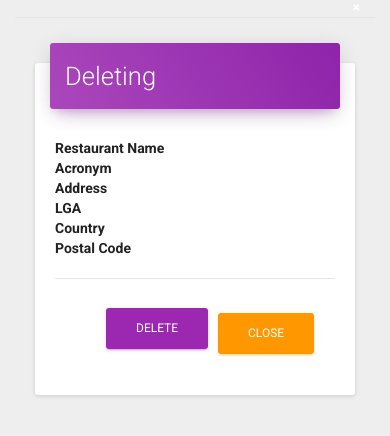
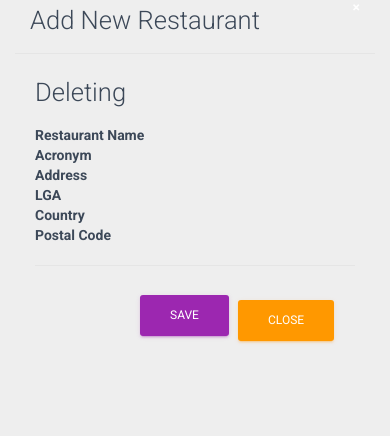
Before and after one commit to meckblack/Restaurant-Management-System, an ASP.NET MVC app: template FMS/Views/Restaurant/Delete.cshtml in a window 390 px wide. Shown: the part 83-519 px from the top of the page. Run offline with ASP.NET Core 8 and stand-ins for ASP.NET MVC 5, Linux system fonts and the light colour scheme; the template is opened without the code that fills it, so the values that code supplies are empty; the project's own start-up code is not run, and a stand-in starts its controllers and pages; some libraries are stand-ins or nearby versions; grey boxes are pictures that could not be loaded.

Commit message:
Fixed the Modal on Create Delete Restaurant

```diff
--- a/FMS/Views/Restaurant/Delete.cshtml
+++ b/FMS/Views/Restaurant/Delete.cshtml
@@ -1,20 +1,20 @@
 @model FMS_Objects.Enities.Restaurant
+
+<!--MODAL HEADER-->
 <div class="modal-header">
     <button type="button" class="close" data-dismiss="modal" aria-hidden="true">×</button>
-
+    <h3 class="modal-title">Add New Restaurant</h3>
 </div>
 
+<!--MODAL BODY-->
 <div class=" modal-body">
     <div class="container-fluid">
         <div class="content">
             <div class="row">
                 <div class="col-md-12">
-                    <div class="card">
-                        <div class="card-header" data-background-color="purple">
                         <h3 class="modal-title">Deleting @Html.DisplayFor(model => model.RestaurantName)</h3>
-                        </div>
                     <div class="card-content">
-                            <dl class="dl-horizontal col-md-offset-2">
+                        <dl class="dl-horizontal">
                             <dt>
                                 @Html.DisplayNameFor(model => model.RestaurantName)
                             </dt>
@@ -66,8 +66,9 @@
                         @using (Html.BeginForm())
                         {
                             @Html.AntiForgeryToken()
-                                <div class="modal-footer">
-                                    <input class="btn btn-primary" type="submit" value="Delete" />
+                             <!--MODAL FOOTER-->
+                            <div class="modal-footer" style="align-items:left">
+                                <input class="btn btn-primary" type="submit" value="Save" />
                                 <button class="btn btn-warning" data-dismiss="modal">Close</button>
                             </div>
                         }
@@ -78,7 +79,7 @@
         </div>
     </div>
 </div>
-</div>
+
 
 
 <script src="~/Scripts/jquery.validate.min.js"></script>
--- a/FMS/Views/Restaurant/Index.cshtml
+++ b/FMS/Views/Restaurant/Index.cshtml
@@ -11,9 +11,7 @@
     .modal-backdrop {
         z-index:0;
     }
-    div#myModal.modal.fade.in {
-        overflow: hidden;
-    }
+
     .redy{
         color: red;
     }
```
Also changed, not shown: FMS/Views/Restaurant/Create.cshtml (+10 -17 lines). Lines whose indentation alone changed are shown as unchanged.
